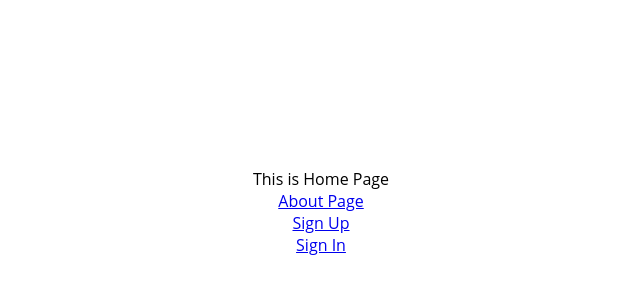
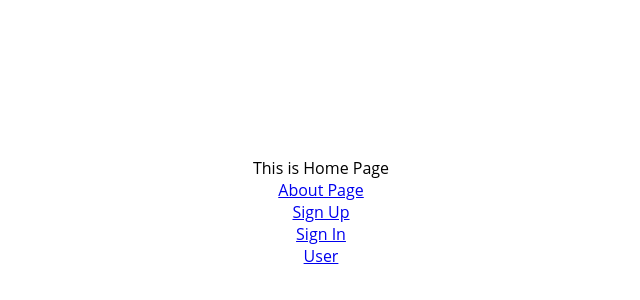
Before and after one commit to SeungrokYoon/react-from-scratch, a React app: page / in a window 1280 px wide. Shown: the part 188-488 px from the top of the page, without its empty margins (319-959 px from the left). Built offline with nearby package versions, Linux system fonts and the light colour scheme; no server answers.

Commit message:
:sparkles: Feat :  User페이지 라우팅에 추가

```diff
--- a/src/pages/Home.tsx
+++ b/src/pages/Home.tsx
@@ -14,6 +14,9 @@ export default function Home() {
       <div>
         <Link to="/sign-in">Sign In</Link>
       </div>
+      <div>
+        <Link to="/user">User</Link>
+      </div>
     </Main>
   );
 }
--- /dev/null
+++ b/src/pages/User.tsx
@@ -0,0 +1,5 @@
+import UserManagement from '@Component/User/UserManagement';
+
+export default function User() {
+  return <UserManagement />;
+}
```
